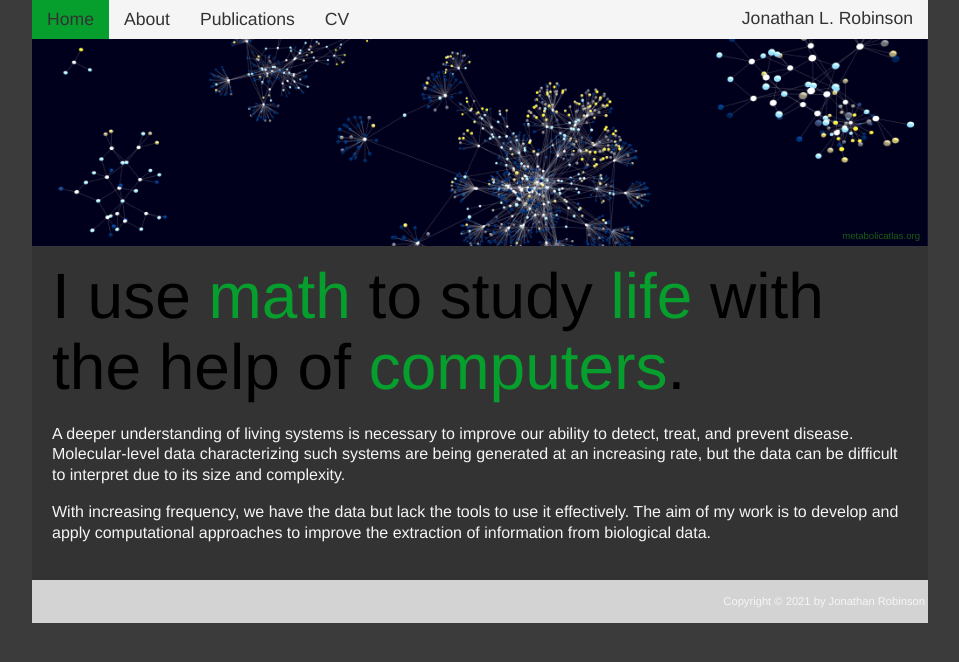
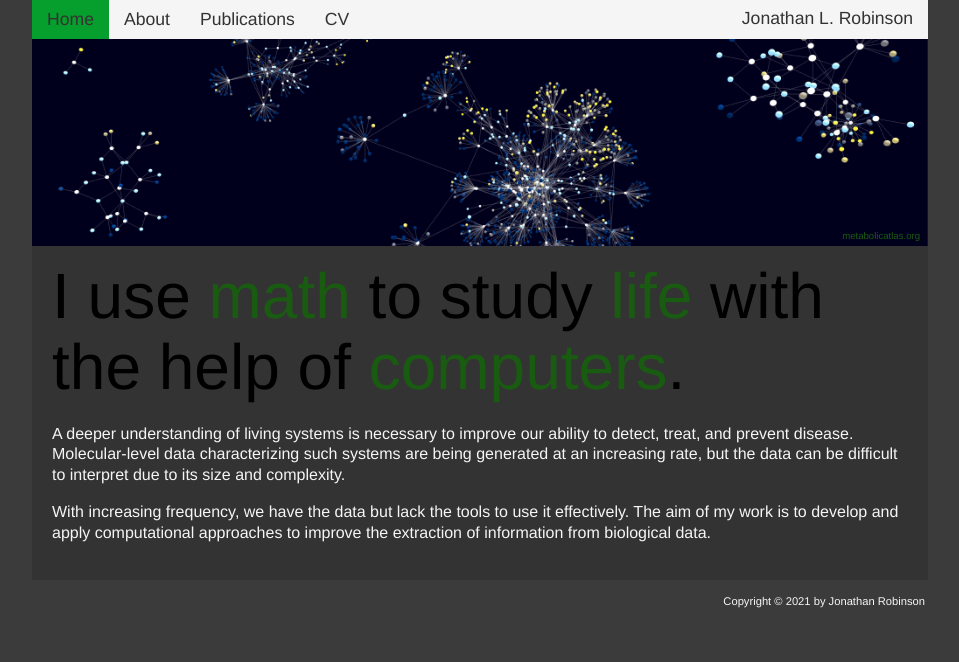
Before and after one commit to JonathanRob/JonathanRob.github.io, a Jekyll site: the page built from index.html, in a window 1280 px wide. Shown: the top 662 px of the page, without its empty margins (160-1119 px from the left). Built offline with Jekyll 4.4.1, drawn with Linux system fonts in a browser that asks for light colours.

Commit message:
fix: ensure no hard-coded colors in css

```diff
--- a/assets/css/main.css
+++ b/assets/css/main.css
@@ -5,35 +5,41 @@
 
 	/*Dark theme 1: dark bg, light text, green links, green highlights*/
 	--theme-color-bg: #3b3b3b;  /*dark gray*/
-	--theme-color-0: #333333;   /*nearly black*/
-	--theme-color-1: #142812;   /*darkest color*/
-	--theme-color-2: #1a5b12;
-	--theme-color-3: #069e2d;
-	--theme-color-4: #6bbf59;
-	--theme-color-5: #c2f9bb;  /*lightest color*/
+	--theme-color-0: #000000;   /*black*/
+	--theme-color-1: #333333;   /*nearly black*/
+	--theme-color-2: #142812;   /*darkest color*/
+	--theme-color-3: #1a5b12;
+	--theme-color-4: #069e2d;
+	--theme-color-5: #6bbf59;
+	--theme-color-6: #c2f9bb;   /*lightest color*/
 	--theme-color-99: #f5f5f5;  /*nearly white*/
+	--theme-color-100: #ffffff; /*white*/
 
 
 	/*Light theme 1: light bg, black text, green links, green highlights*/
 	/*--theme-color-bg: lightgray;
-	/*--theme-color-0: #f5f5f5;   /*nearly white*/
-	/*--theme-color-1: #c2f9bb;   /*lightest color*/
-	/*--theme-color-2: #6bbf59;
-	/*--theme-color-3: #069e2d;
-	/*--theme-color-4: #1a5b12;
-	/*--theme-color-5: #142812;   /*darkest color*/
+	/*--theme-color-0: #ffffff;   /*white*/
+	/*--theme-color-1: #f5f5f5;   /*nearly white*/
+	/*--theme-color-2: #c2f9bb;   /*lightest color*/
+	/*--theme-color-3: #6bbf59;
+	/*--theme-color-4: #069e2d;
+	/*--theme-color-5: #1a5b12;
+	/*--theme-color-6: #142812;   /*darkest color*/
 	/*--theme-color-99: #333333;  /*nearly black*/
+	/*--theme-color-100: #000000; /*black*/
 
 
 	/*Light theme 1: light bg, black text, blue links, blue highlights*/
 	/*--theme-color-bg: lightgray;
-	/*--theme-color-0: #f5f5f5;   /*nearly white*/
-	/*--theme-color-1: #f7f7f2;   /*lightest color*/
-	/*--theme-color-2: #0582ca;
-	/*--theme-color-3: #083d77;
-	/*--theme-color-4: #222725;
-	/*--theme-color-5: #121113;   /*darkest color*/
+	/*--theme-color-0: #ffffff;   /*white*/
+	/*--theme-color-1: #f5f5f5;   /*nearly white*/
+	/*--theme-color-2: #f7f7f2;   /*lightest color*/
+	/*--theme-color-3: #0582ca;
+	/*--theme-color-4: #083d77;
+	/*--theme-color-5: #222725;
+	/*--theme-color-6: #121113;   /*darkest color*/
 	/*--theme-color-99: #333333;  /*nearly black*/
+	/*--theme-color-100: #000000; /*black*/
 }
 
 /*---------------- top-level formatting ----------------*/
@@ -49,7 +55,7 @@
 	font-weight: 350;
 	color: var(--theme-color-99);
 	line-height: 1.1;
-	background-color: var(--theme-color-0);
+	background-color: var(--theme-color-1);
 }
 
 /*---------------- navbar and footer ----------------*/
@@ -70,7 +76,7 @@
 }
 nav li a {
 	display: block;
-	color: var(--theme-color-0);
+	color: var(--theme-color-1);
 	text-align: center;
 	padding: 10px 15px;
 	text-decoration: none;
@@ -78,20 +84,20 @@
 }
 nav .navtext {
 	float: right;
-	color: var(--theme-color-0);
+	color: var(--theme-color-1);
 	padding: 9px 15px;
 	font-size: 1.1em;
 }
 
 nav a:hover {
-	background: black; /*var(--theme-color-99);*/
+	background: var(--theme-color-100);
 	text-decoration: none;
-	color: white;
+	color: var(--theme-color-0);
 }
 
 a.current_page {
-	background: var(--theme-color-3);
-	color: var(--theme-color-0);
+	background: var(--theme-color-4);
+	color: var(--theme-color-1);
 }
 
 footer ul li {
@@ -103,10 +109,10 @@
 }
 footer a:hover {
 	text-decoration: none;
-	color: black;
+	color: var(--theme-color-100);
 }
 footer a:active {
-	color: black;
+	color: var(--theme-color-100);
 }
 
 /*----------------------- main page ---------------------------*/
@@ -124,20 +130,20 @@
 }
 
 h1 {
-	color: var(--theme-color-4);
+	color: var(--theme-color-5);
 }
 
 a {
-	color: var(--theme-color-3);
+	color: var(--theme-color-4);
 	text-decoration: none;
 }
 a:hover {
-	color: var(--theme-color-5);
+	color: var(--theme-color-6);
 	text-decoration: none;
 }
 
 footer {
-	background-color: lightgray;
+	background-color: var(--theme-color-bg);
 	padding: 3px;
 	text-align: right;
 	/*border-top: 1px solid #d5d5d5;*/
@@ -149,14 +155,14 @@
 }
 
 .img-text {
-	color: white;
+	color: var(--theme-color-0);
 	font-size: 0.6em;
 	position: absolute;
 	bottom: 8px;
 	right: 8px
 }
 .img-text a {
-	color: var(--theme-color-2);
+	color: var(--theme-color-3);
 }
 
 br.big {
```
